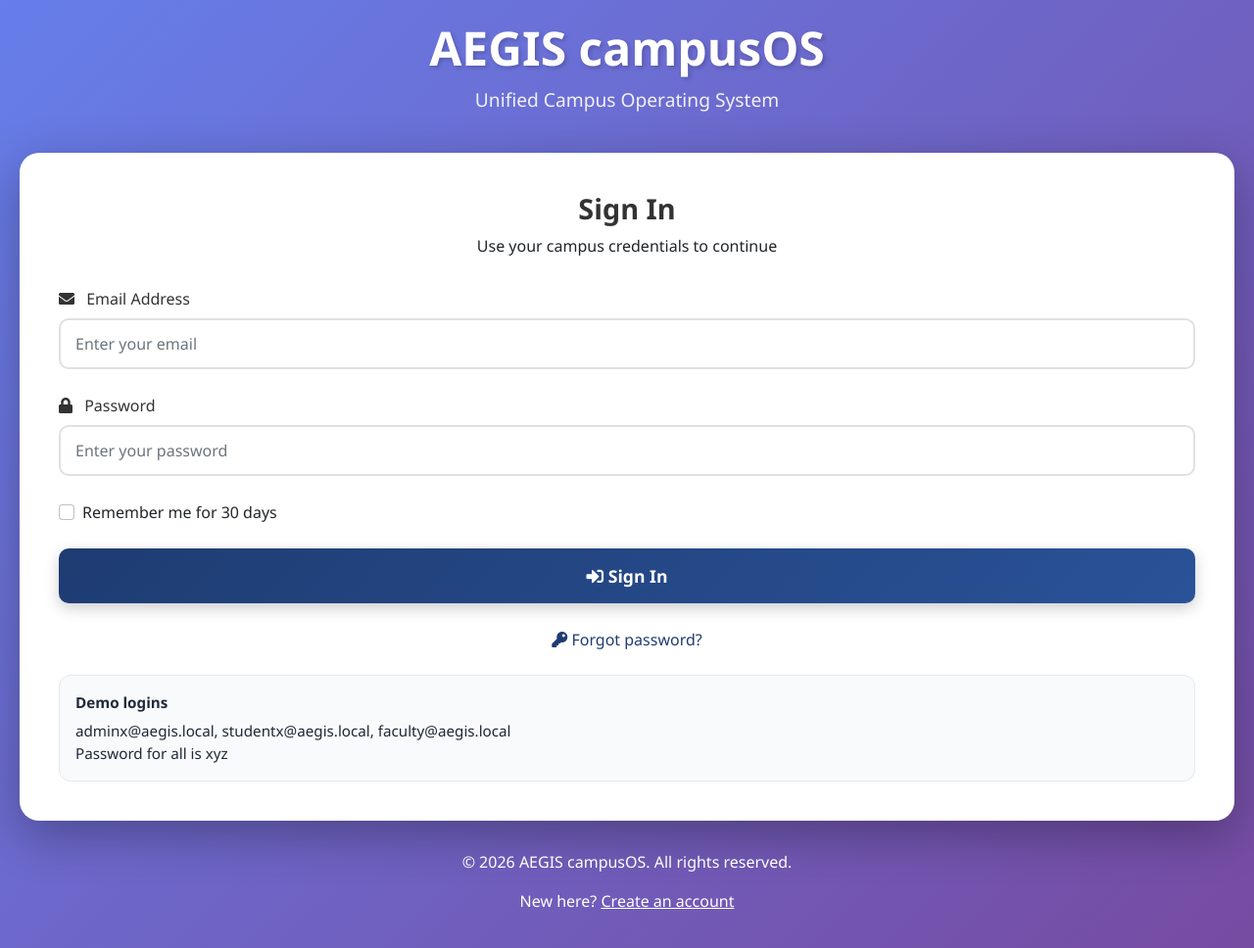
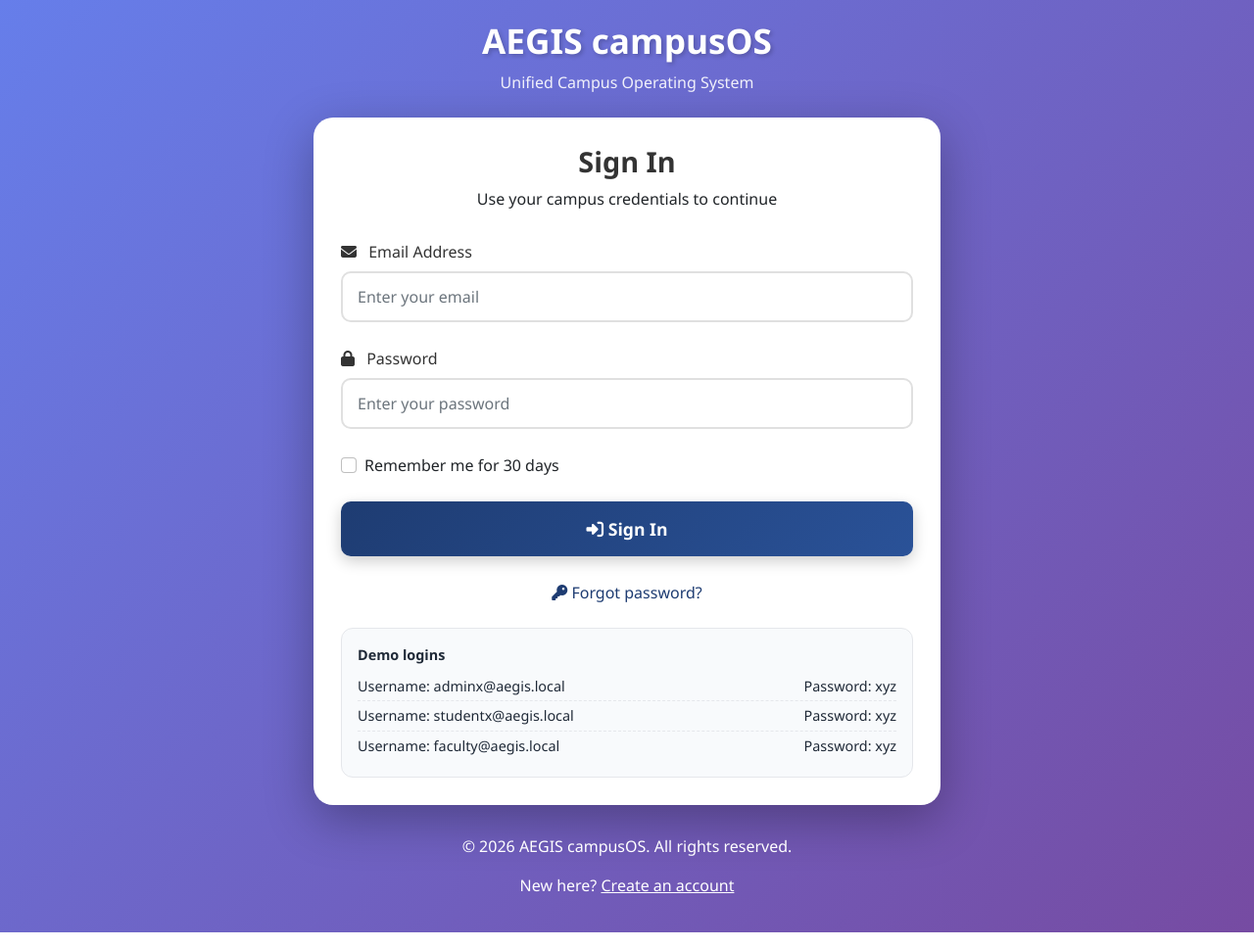
Before and after one commit to Jashnoor-gill/ArcReactor, a Django app: page / in a window 1280 px wide. Shown: the whole page at 98% size. Run offline with Django 3.2, Linux system fonts and the light colour scheme; some libraries are stand-ins or nearby versions.

Commit message:
Unify login flow

```diff
--- a/main_app/templates/main_app/login.html
+++ b/main_app/templates/main_app/login.html
@@ -9,7 +9,7 @@
     <title>AEGIS campusOS - Login</title>
 
     <!-- Font Awesome -->
-    <link rel="stylesheet" href="{% static 'plugins/fontawesome-free/css/all.min.css' %}">
+    <link rel="stylesheet" href="https://cdnjs.cloudflare.com/ajax/libs/font-awesome/6.5.1/css/all.min.css">
 
     <!-- Bootstrap CSS -->
     <link href="https://cdn.jsdelivr.net/npm/bootstrap@5.1.3/dist/css/bootstrap.min.css" rel="stylesheet">
@@ -38,26 +38,26 @@
 
         .main-container {
             width: 100%;
-            max-width: 1400px;
+            max-width: 640px;
             margin: 0 auto;
         }
 
         .header {
             text-align: center;
             color: white;
-            margin-bottom: 40px;
+            margin-bottom: 24px;
             animation: fadeInDown 0.8s ease;
         }
 
         .header h1 {
-            font-size: 3rem;
+            font-size: 2.2rem;
             font-weight: 700;
             margin-bottom: 10px;
             text-shadow: 2px 2px 4px rgba(0,0,0,0.2);
         }
 
         .header p {
-            font-size: 1.2rem;
+            font-size: 1rem;
             opacity: 0.9;
         }
 
@@ -183,7 +183,7 @@
         .login-form-container {
             background: white;
             border-radius: 20px;
-            padding: 40px;
+            padding: 28px;
             box-shadow: 0 15px 50px rgba(0,0,0,0.3);
             animation: fadeInUp 0.8s ease;
             display: none;
@@ -200,8 +200,20 @@
             border-radius: 12px;
             border: 1px solid #e5e7eb;
             color: #1f2937;
-            font-size: 0.95rem;
+            font-size: 0.9rem;
             text-align: left;
+        }
+
+        .demo-credentials .demo-row {
+            display: flex;
+            justify-content: space-between;
+            gap: 12px;
+            padding: 4px 0;
+            border-bottom: 1px dashed #e5e7eb;
+        }
+
+        .demo-credentials .demo-row:last-child {
+            border-bottom: none;
         }
 
         .demo-credentials strong {
@@ -439,9 +451,18 @@
 
                 <div class="demo-credentials">
                     <strong>Demo logins</strong>
-                    adminx@aegis.local, studentx@aegis.local, faculty@aegis.local
-                    <br />
-                    Password for all is xyz
+                    <div class="demo-row">
+                        <span>Username: adminx@aegis.local</span>
+                        <span>Password: xyz</span>
+                    </div>
+                    <div class="demo-row">
+                        <span>Username: studentx@aegis.local</span>
+                        <span>Password: xyz</span>
+                    </div>
+                    <div class="demo-row">
+                        <span>Username: faculty@aegis.local</span>
+                        <span>Password: xyz</span>
+                    </div>
                 </div>
             </form>
         </div>
@@ -457,7 +478,7 @@
 
     <!-- Scripts -->
     <script src="https://cdn.jsdelivr.net/npm/bootstrap@5.1.3/dist/js/bootstrap.bundle.min.js"></script>
-    <script src="{% static 'plugins/jquery/jquery.min.js' %}"></script>
+    <script src="https://code.jquery.com/jquery-3.7.1.min.js"></script>
 
 </body>
 
--- a/main_app/views.py
+++ b/main_app/views.py
@@ -91,24 +91,9 @@ def doLogin(request, **kwargs):
                 messages.error(request, 'Captcha could not be verified. Try Again')
                 return redirect('/')
 
-        portal_type = request.POST.get('portal_type')
-        if portal_type not in ['admin', 'staff', 'student']:
-            messages.error(request, 'Please select a portal to sign in.')
-            return redirect('/')
-
         # Authenticate
         user = EmailBackend.authenticate(request, username=request.POST.get('email'), password=request.POST.get('password'))
         if user != None:
-            if portal_type == 'admin' and user.user_type != '1':
-                messages.error(request, 'Admin portal allows admin accounts only.')
-                return redirect('/')
-            if portal_type == 'staff' and user.user_type != '2':
-                messages.error(request, 'Faculty portal allows staff accounts only.')
-                return redirect('/')
-            if portal_type == 'student' and user.user_type != '3':
-                messages.error(request, 'Student portal allows student accounts only.')
-                return redirect('/')
-
             login(request, user)
 
             # Handle "Remember Me" functionality
```
